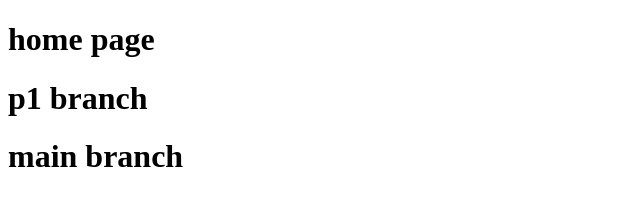
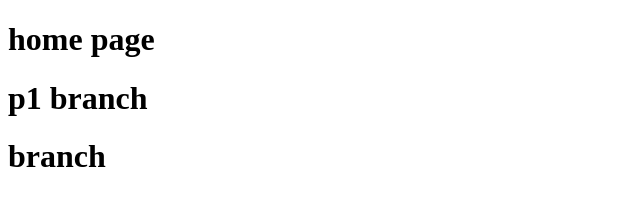
Before and after one commit to Riya432/undo-commands, a plain HTML site: page home.html in a window 1280 px wide. Shown: the whole page, without its empty margins (0-640 px from the left). Drawn offline with Linux system fonts and the light colour scheme.

Commit message:
update in p1 branch

```diff
--- a/home.html
+++ b/home.html
@@ -8,7 +8,7 @@
 <body>
     <h1>home page</h1>
     <h1>p1 branch</h1>
-    <h1>main branch</h1>
+    <h1> branch</h1>
 
 </body>
 </html>
```
